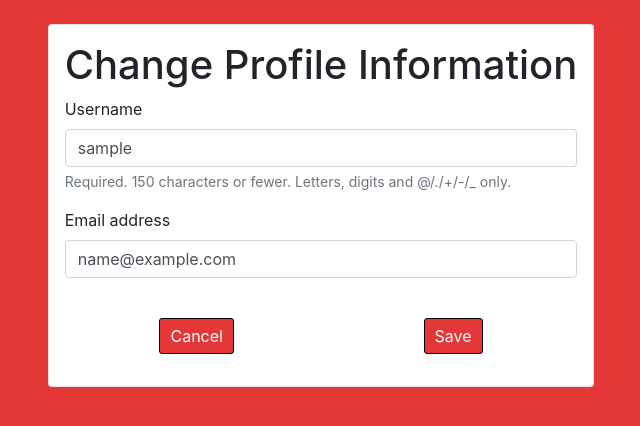
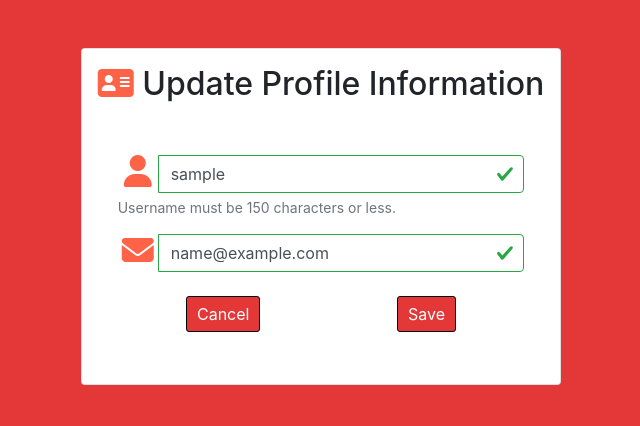
Before and after one commit to bionfinc/pomodoro, a Django app: page /profile/change-profile-information/ in a window 1280 px wide. Shown: the part 56-482 px from the top of the page, without its empty margins (319-959 px from the left). Run offline with Django 3.2, Linux system fonts and the light colour scheme; the visitor is signed in with stand-in values (Sample User, id 1); data comes from the database, SQL or seed files in the repository; some libraries are stand-ins or nearby versions.

Commit message:
Added Styling to Update Profile Information

```diff
--- a/accounts/templates/accounts/change_profile_information.html
+++ b/accounts/templates/accounts/change_profile_information.html
@@ -3,7 +3,8 @@
 {% bootstrap_css %}
 {% block body %}
 
-<div class="container">
+
+<div class="container mt-4">
     <div class="row">
         <div class="col-md-2">
 
@@ -11,23 +12,48 @@
 
         <div class="col-12 col-md-8 mt-4 d-flex justify-content-center">
             <div class="card p-3">
+                <h2 class="text-center">
+                    <i style="color: Tomato" class="fas fa-address-card"></i>
+                    Update Profile Information
+                </h2>
 
-                <h1>Change Profile Information</h1>
-
-                <form method="post">
-                    <!-- Token for rotection against cross site request forgeries -->
+                <div class="card-body">
+                    <form method="post" class="was-validated">
+                        <!-- Token for rotection against cross site request forgeries  -->
                         {% csrf_token %}
-
-                    {% bootstrap_form form %} <br>
-
+                        <br>
+                        {% for field in form  %}
+                        {% if field.html_name == 'username' %}
+                            <div class="input-group margin-bottom-sm">
+                                <span class="input-group-addon">
+                                    <i style="color: tomato" class="fas fa-user fa-2x fa-fw"></i>
+                                </span>
+                                <input type="text" id="id_username" name="username" class="form-control" value="{{field.value}}" required>
+                            </div>
+                            <div class="form-group">
+                                <small class="form-text text-muted">
+                                    Username must be 150 characters or less.
+                                </small>
+                            </div>
+                        {% endif %}
+                        {% if field.html_name == 'email' %}
+                            <div class="input-group margin-bottom-sm">
+                                <span class="input-group-addon">
+                                <i style="color: tomato" class="fa fa-envelope fa-2x fa-fw"></i>
+                                </span>
+                                <input type="email"  name="email" class="form-control" value="{{field.value}}" title id="id_email" required>
+                            </div>
+                        {% endif %}
+                        {% endfor %}
+                        <br>
                         <div class="d-flex justify-content-around">
-
                             {% buttons %}
                             <a class="btn-submit btn " href="{% url 'profile' %}">Cancel</a>
                             <button type="submit" class="btn-submit btn">Save</button>
                             {% endbuttons %}
                         </div>
                     </form>
+                </div>
             </div>
         </div>
 
```
Lines whose indentation alone changed are shown as unchanged.
